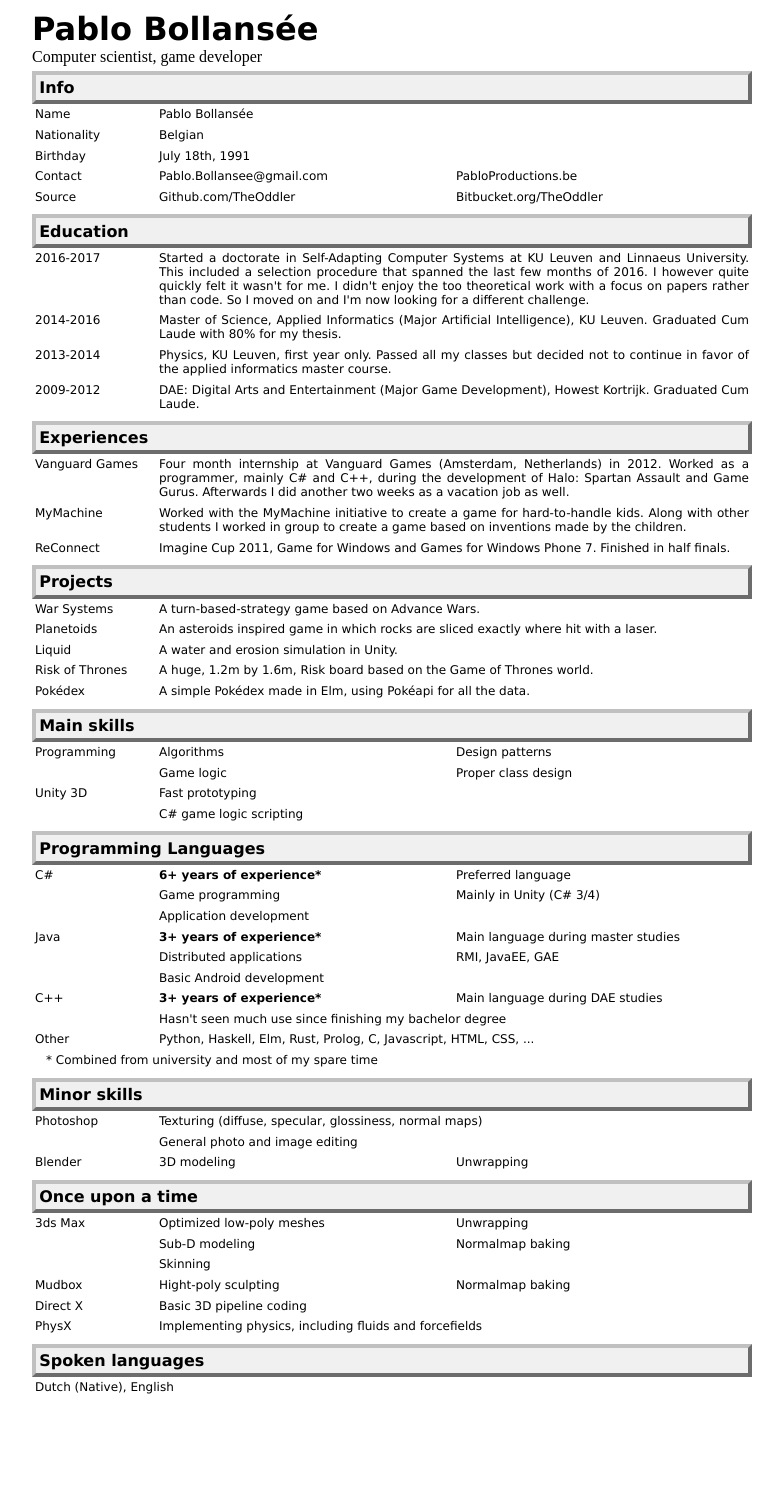
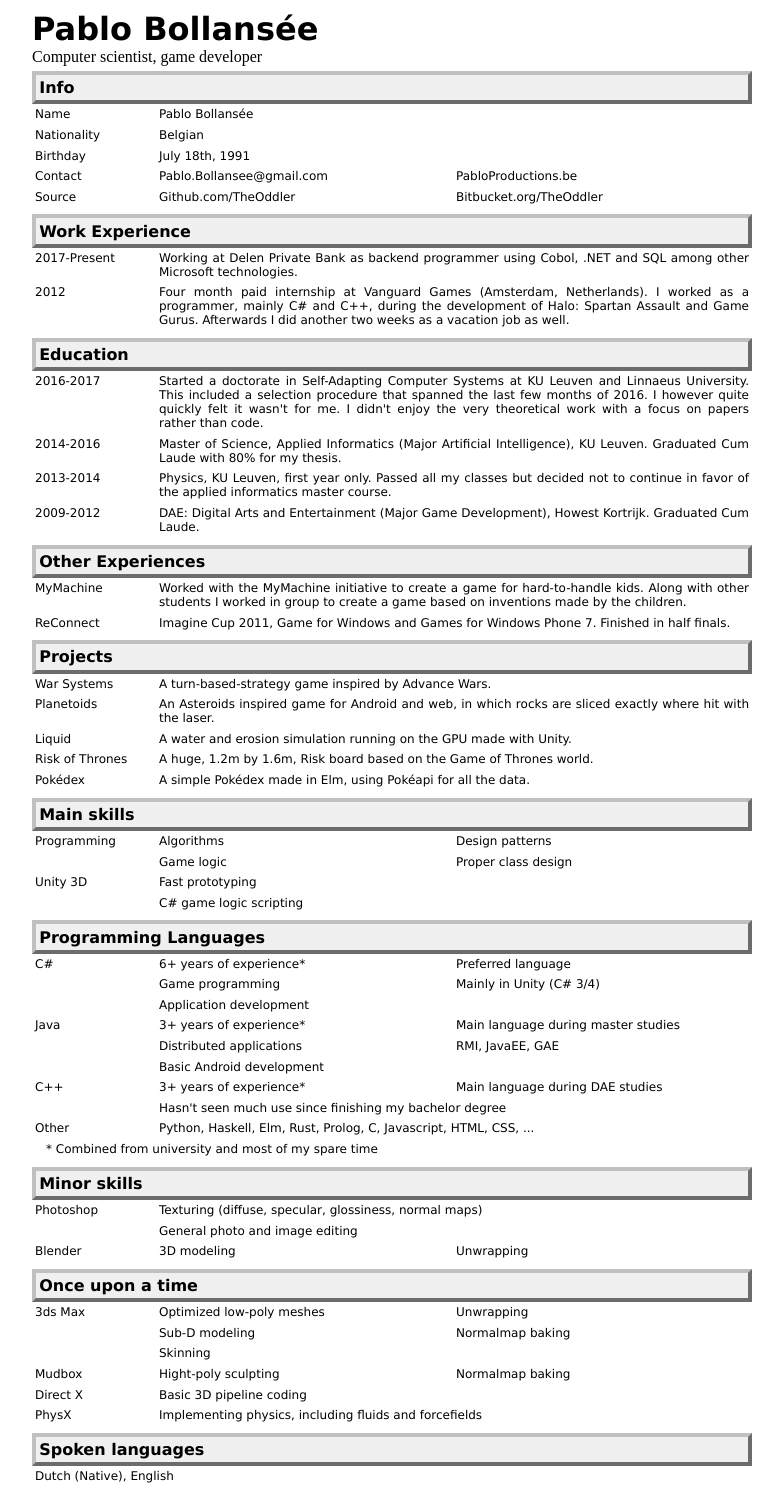
Before and after one commit to TheOddler/theoddler.github.io, a Jekyll site: the page built from cv/index.html, in a window 1280 px wide. Shown: the whole page, without its empty margins (248-1031 px from the left). Built offline with Jekyll 4.4.1, drawn with Linux system fonts in a browser that asks for light colours; before the commit the page ends 1408 px from its top, so only the background shows below that.

Commit message:
Added info about Delen. Restructured a bit as well.

```diff
--- a/_includes/about.md
+++ b/_includes/about.md
@@ -25,18 +25,32 @@
 	</tr>
 </table>
 
+
+### Work Experience
+
+<table>
+	<tr>
+		<td>2017-Present</td>
+		<td>Working at Delen Private Bank as backend programmer using Cobol, .NET and SQL among other Microsoft technologies.</td>
+	</tr>
+	<tr>
+		<td>2012</td>
+		<td>Four month paid internship at Vanguard Games (Amsterdam, Netherlands). I&nbsp;worked as a programmer, mainly C# and C++, during the development of Halo: Spartan Assault and Game Gurus. Afterwards I did another two weeks as a vacation job as well.</td>
+	</tr>
+</table>
+
+
 ### Education
 
 <table>
 	<tr>
 		<td>2016-2017</td>
 		<td>Started a doctorate in Self-Adapting Computer Systems at KU Leuven and Linnaeus University. This included a selection procedure that spanned the last few months of 2016.
-		I however quite quickly felt it wasn't for me. I didn't enjoy the too theoretical work with a focus on papers rather than code.
-		So I moved on and I'm now looking for a different challenge.</td>
+		I&nbsp;however quite quickly felt it wasn't for me. I&nbsp;didn't enjoy the very theoretical work with a focus on papers rather&nbsp;than&nbsp;code.</td>
 	</tr>
 	<tr>
 		<td>2014-2016</td>
-		<td>Master of Science, Applied Informatics (Major Artificial Intelligence), KU Leuven.
+		<td>Master of Science, Applied Informatics (Major Artificial Intelligence), KU&nbsp;Leuven.
 		Graduated Cum Laude with 80% for my thesis.</td>
 	</tr>
 	<tr>
@@ -51,13 +65,10 @@
 	</tr>
 </table>
 
-### Experiences
+
+### Other Experiences
 
 <table>
-	<tr>
-		<td>Vanguard Games</td>
-		<td>Four month internship at Vanguard Games (Amsterdam, Netherlands) in 2012. Worked as a programmer, mainly C# and C++, during the development of Halo: Spartan Assault and Game Gurus. Afterwards I did another two weeks as a vacation job as well.</td>
-	</tr>
 	<tr>
 		<td>MyMachine</td>
 		<td>Worked with the MyMachine initiative to create a game for hard-to-handle kids. Along with other students I worked in group to create a game based on inventions made by the children.</td>
@@ -68,20 +79,21 @@
 	</tr>
 </table>
 
+
 ### Projects
 
 <table>
 	<tr>
 		<td><a href="{{site.baseurl}}/warsystems/">War Systems</a></td>
-		<td>A turn-based-strategy game based on Advance Wars.</td>
+		<td>A turn-based-strategy game inspired by Advance Wars.</td>
 	</tr>
 	<tr>
 		<td><a href="{{site.baseurl}}/planetoids/">Planetoids</a></td>
-		<td>An asteroids inspired game in which rocks are sliced exactly where hit with a laser.</td>
+		<td>An Asteroids inspired game for Android and web, in which rocks are sliced exactly where hit with the laser.</td>
 	</tr>
 	<tr>
 		<td><a href="http://www.pabloproductions.be/liquid/WebGL/">Liquid</a></td>
-		<td>A water and erosion simulation in Unity.</td>
+		<td>A water and erosion simulation running on the GPU made with Unity.</td>
 	</tr>
 	<tr>
 		<td><a href="http://theoddler.github.io/RiskOfThrones/">Risk of Thrones</a></td>
@@ -92,6 +104,7 @@
 		<td>A simple Pokédex made in Elm, using Pokéapi for all the data.</td>
 	</tr>
 </table>
+
 
 ### Main skills
 
@@ -116,6 +129,7 @@
 	</tr>
 </table>
 
+
 ### Programming Languages
 
 {% assign experience_explanation = "Combined from university and most of my spare time" %}
@@ -123,7 +137,7 @@
 <table>
 	<tr>
 		<td>C#</td>
-		<td title="{{ experience_explanation }}"><strong>6+ years of experience*</strong></td>
+		<td title="{{ experience_explanation }}">6+ years of experience*</td>
 		<td>Preferred language</td>
 	</tr>
 	<tr>
@@ -138,7 +152,7 @@
 	</tr>
 	<tr>
 		<td>Java</td>
-		<td title="{{ experience_explanation }}"><strong>3+ years of experience*</strong></td>
+		<td title="{{ experience_explanation }}">3+ years of experience*</td>
 		<td>Main language during master studies</td>
 	</tr>
 	<tr>
@@ -152,7 +166,7 @@
 	</tr>
 	<tr>
 		<td>C++</td>
-		<td title="{{ experience_explanation }}"><strong>3+ years of experience*</strong></td>
+		<td title="{{ experience_explanation }}">3+ years of experience*</td>
 		<td>Main language during DAE studies</td>
 	</tr>
 	<tr>
@@ -167,8 +181,6 @@
 		<td class="footnote" colspan="3">* {{ experience_explanation }}</td>
 	</tr>
 </table>
-
-
 
 
 ### Minor skills
@@ -188,6 +200,7 @@
 		<td>Unwrapping</td>
 	</tr>
 </table>
+
 
 ### Once upon a time
 
@@ -221,6 +234,7 @@
 	</tr>
 </table>
 
+
 ### Spoken languages
 
 <table>
```
